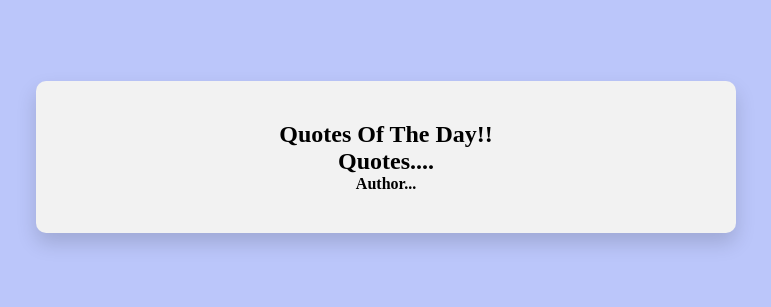
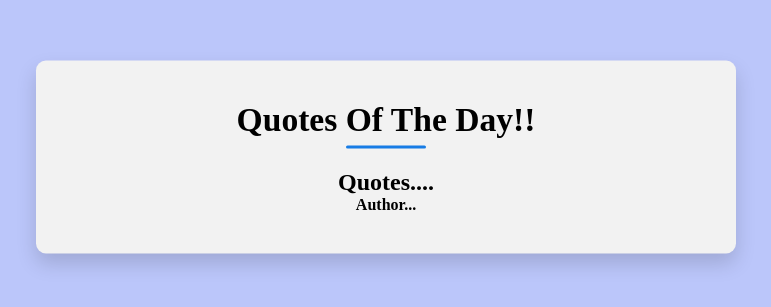
Before and after one commit to tonmoy3673/Quotes-App, a plain HTML site: page index.html in a window 1280 px wide. Shown: the part 243-550 px from the top of the page, without its empty margins (254-1025 px from the left). Drawn offline with Linux system fonts and the light colour scheme.

Commit message:
:books: built UI

```diff
--- a/index.html
+++ b/index.html
@@ -15,7 +15,7 @@
     <main class="container">
 
         <article class="content">
-            <h1>Quotes Of The Day!!</h1>
+            <h1 class="title">Quotes Of The Day!!</h1>
             <h2 id="quote">Quotes....</h2>
             <h4 id="author">Author...</h4>
         </article>
--- a/style.css
+++ b/style.css
@@ -19,3 +19,19 @@ body{
     box-shadow: 0 10px 20px 0px rgba(0,0,0,0.15);
 
 }
+.title{
+    font-size: 2.1rem;
+    margin-bottom: 30px;
+    position: relative;
+}
+.title::after{
+    content: '';
+    width: 80px;
+    height: 3px;
+    border-radius: 3px;
+    background: rgb(23, 124, 229);
+    position: absolute;
+    bottom: -10px;
+    left:50%;
+    transform: translateX(-50%);
+}
```
